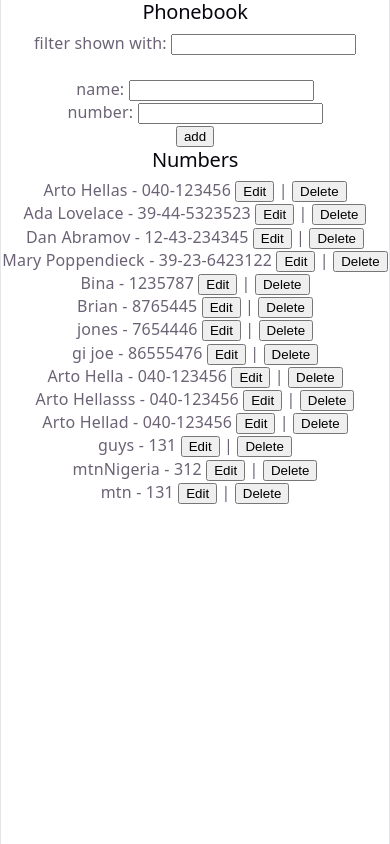
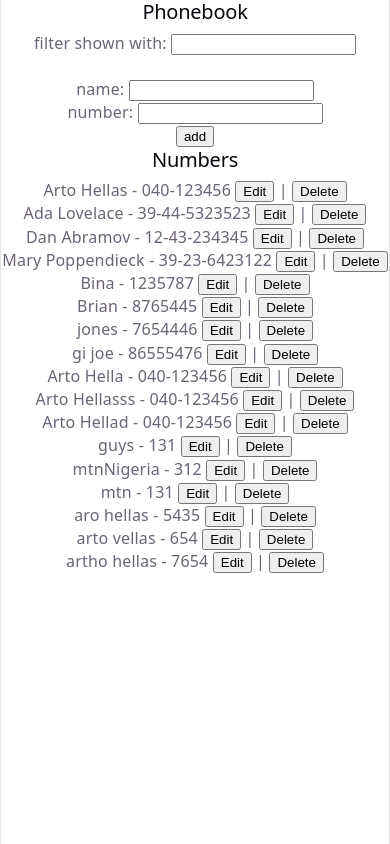
Before and after one commit to Chiwizi-dev/fullstack-open-part-2, a React (Vite) app in the folder the-phone-book/: page / in a window 390 px wide. Built offline with nearby package versions, Linux system fonts and the light colour scheme; data requests are answered from the project's data file.

Commit message:
The Phonebook step 10

```diff
--- a/the-phone-book/db.json
+++ b/the-phone-book/db.json
@@ -69,6 +69,21 @@
       "name": "mtn",
       "number": "131",
       "id": "rZwzRltYk8w"
+    },
+    {
+      "name": "aro hellas",
+      "number": "5435",
+      "id": "sJRQYPomwB0"
+    },
+    {
+      "name": "arto vellas",
+      "number": "654",
+      "id": "IlcANPpXJpE"
+    },
+    {
+      "name": "artho hellas",
+      "number": "7654",
+      "id": "vKt-OpJdJBI"
     }
   ],
   "$schema": "./node_modules/json-server/schema.json"
--- a/the-phone-book/src/components/AddContact.jsx
+++ b/the-phone-book/src/components/AddContact.jsx
@@ -12,7 +12,10 @@ const AddContact = () => {
   const [newName, setNewName] = useState({ name: "", number: "" });
   // editing contacts list
   const [id, setId] = useState(null);
-  const [updated, setUpdated] = useState({});
+  const [updated, setUpdated] = useState(null);
+
+  //   updating a contact
+  const [updatedContact, setUpdatedContact] = useState(null);
 
   const [search, setSearch] = useState("");
   // console.log(search);
@@ -86,9 +89,44 @@ const AddContact = () => {
         return person.name.toLowerCase() === newName.name.toLowerCase();
       });
 
-      if (dataExist) {
+      const matchedPerson = persons.find(
+        (person) => person.name.toLowerCase() === newName.name.toLowerCase(),
+      );
+
+      if (
+        dataExist &&
+        window.confirm(
+          `${newName.name} is already added to PhoneBook, replace the old number with a new one?`,
+        )
+      ) {
+        const updatedData = {
+          ...matchedPerson,
+          number: newName.number,
+        };
+
+        PhoneBook.UpdateContact(matchedPerson.id, updatedData).then(
+          //   (returnedData) => console.log(returnedData.id, returnedData),
+
+          setPersons(
+            persons.map((person) =>
+              person.id == matchedPerson.id ? updatedData : person,
+            ),
+          ),
+        );
+
         setNewName({ name: "", number: "" });
-        return alert(`${newName.name} already added to phonebook`);
+
+        // console.log(
+        //   "matchedPerson",
+        //   matchedPerson.id,
+        //   matchedPerson.name,
+        //   matchedPerson.number,
+        //   newName.number,
+        //   "dataExist",
+        //   dataExist,
+        // );
+
+        // return alert(`${newName.name} already added to phonebook`);
       } else {
         contact = {
           name: newName.name,
```
